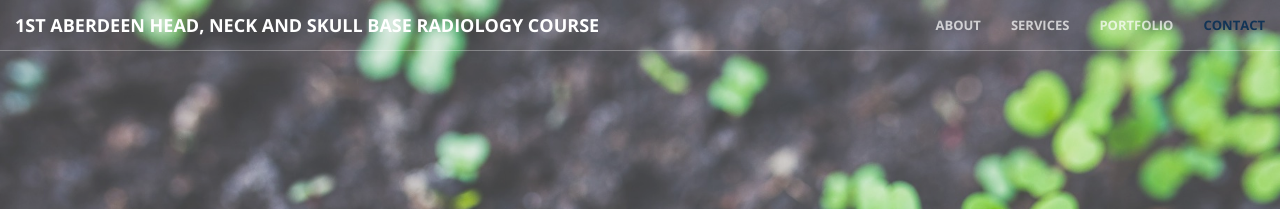
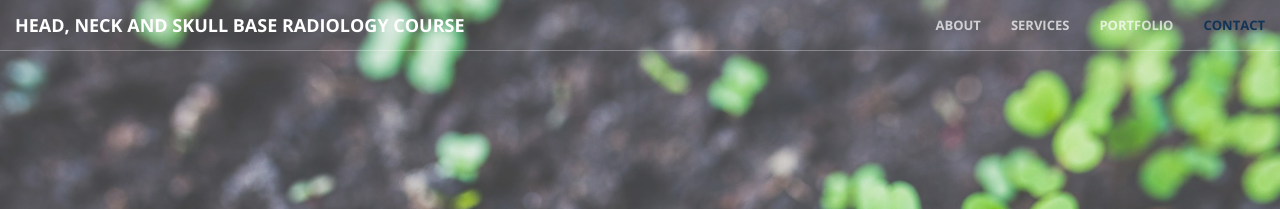
Before and after one commit to aberdeenradiology/aberdeenradiology.github.io, a Jekyll site: the page built from index.html, in a window 1280 px wide. Shown: the top 209 px of the page. Built offline with Jekyll 4.4.1, drawn with Linux system fonts in a browser that asks for light colours.

Commit message:
Update nav.html

```diff
--- a/_includes/nav.html
+++ b/_includes/nav.html
@@ -8,7 +8,7 @@
                 <span class="icon-bar"></span>
                 <span class="icon-bar"></span>
             </button>
-            <a class="navbar-brand page-scroll" href="#page-top">{{site.title}}</a>
+            <a class="navbar-brand page-scroll" href="#page-top">Head, Neck and Skull Base Radiology Course</a>
         </div>
 
         <!-- Collect the nav links, forms, and other content for toggling -->
```
